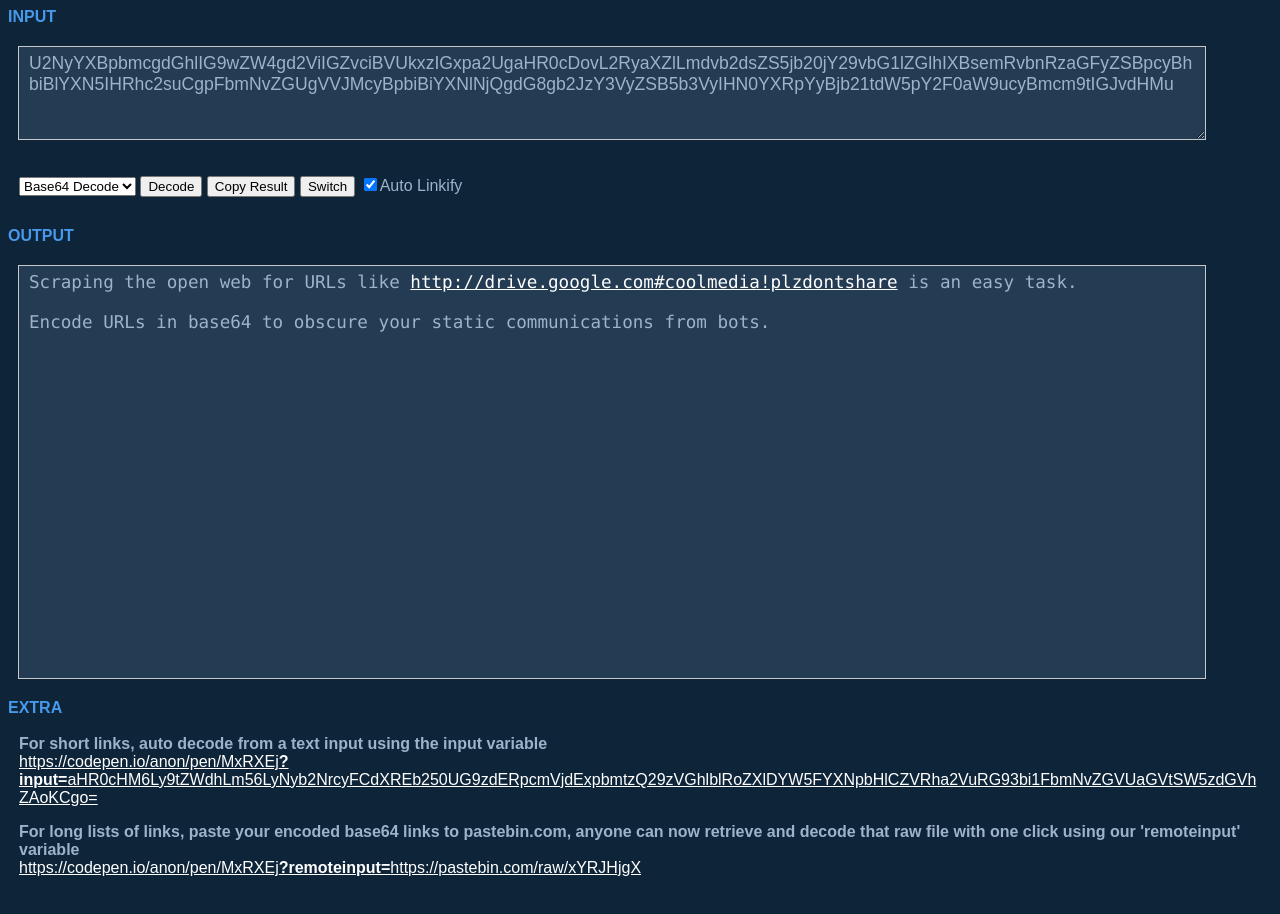
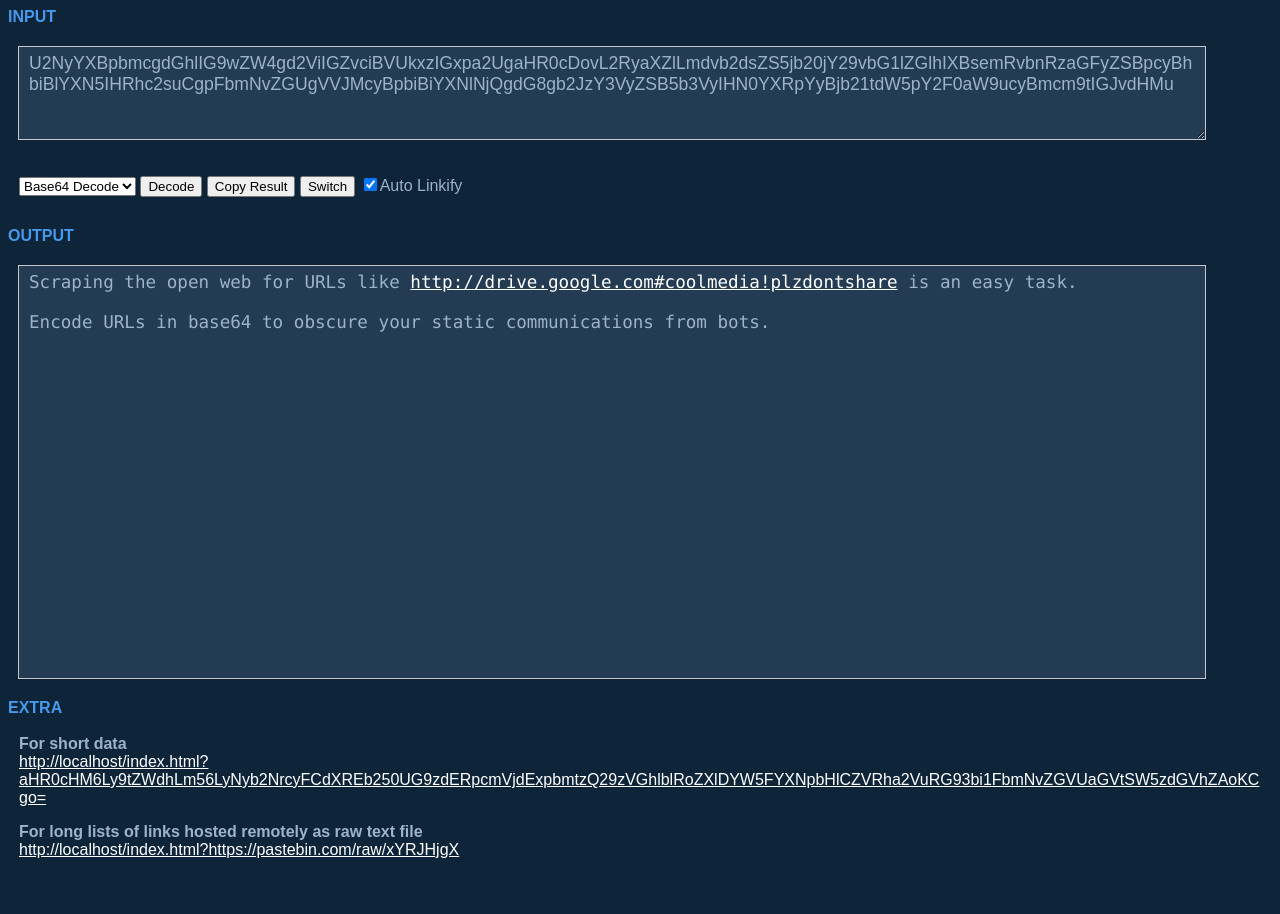
Before and after one commit to jarrodoxical/decode_base64, a plain HTML site: page index.html in a window 1280 px wide. Drawn offline with nearby package versions, Linux system fonts and the light colour scheme.

Commit message:
more dynamic display of links

```diff
--- a/index.html
+++ b/index.html
@@ -33,9 +33,9 @@ U2NyYXBpbmcgdGhlIG9wZW4gd2ViIGZvciBVUkxzIGxpa2UgaHR0cDovL2RyaXZlLmdvb2dsZS5jb20j
 
   <div class="header" style="margin-top:12px;margin-bottom:18px;"><b>EXTRA</b></div>
   <div style="margin:11px;">
-    <p><strong>For short links, auto decode from a text input using the input variable</strong> <br><a href="https://codepen.io/anon/pen/MxRXEj?input=aHR0cHM6Ly9tZWdhLm56LyNyb2NrcyFCdXREb250UG9zdERpcmVjdExpbmtzQ29zVGhlblRoZXlDYW5FYXNpbHlCZVRha2VuRG93bi1FbmNvZGVUaGVtSW5zdGVhZAoKCgo="
+    <p><strong>For short data</strong> <br><a id="std_input" href="https://codepen.io/anon/pen/MxRXEj?input=aHR0cHM6Ly9tZWdhLm56LyNyb2NrcyFCdXREb250UG9zdERpcmVjdExpbmtzQ29zVGhlblRoZXlDYW5FYXNpbHlCZVRha2VuRG93bi1FbmNvZGVUaGVtSW5zdGVhZAoKCgo="
         target="_blank">https://codepen.io/anon/pen/MxRXEj<b>?input=</b>aHR0cHM6Ly9tZWdhLm56LyNyb2NrcyFCdXREb250UG9zdERpcmVjdExpbmtzQ29zVGhlblRoZXlDYW5FYXNpbHlCZVRha2VuRG93bi1FbmNvZGVUaGVtSW5zdGVhZAoKCgo=</a></p>
-    <p><strong>For long lists of links, paste your encoded base64 links to pastebin.com, anyone can now retrieve and decode that raw file with one click using our 'remoteinput' variable<br></strong> <a href="https://codepen.io/anon/pen/MxRXEj?remoteinput=https://pastebin.com/raw/xYRJHjgX" target="_blank">https://codepen.io/anon/pen/MxRXEj<b>?remoteinput=</b>https://pastebin.com/raw/xYRJHjgX</a></p>
+    <p><strong>For long lists of links hosted remotely as raw text file<br></strong> <a id="rmt_input" href="https://codepen.io/anon/pen/MxRXEj?remoteinput=https://pastebin.com/raw/xYRJHjgX" target="_blank">https://codepen.io/anon/pen/MxRXEj<b>?remoteinput=</b>https://pastebin.com/raw/xYRJHjgX</a></p>
 
     <br>
   </div>
--- a/js/index.js
+++ b/js/index.js
@@ -1,6 +1,7 @@
 var textPlaceholder =
   "Type input here, or drag file here for base64 file conversion";
 var filePlaceholder = "Drop file here to convert to Base64 string";
+var host = window.document.URL.toString().split('?')[0];
 
 function getParameterByName(name, url) {
   if (!url) url = window.location.href;
@@ -79,6 +80,14 @@ window.addEventListener("load", function() {
 	//needs a server for path mgmt
 
   }
+
+  //host
+  var hst_str = host+"?"+"aHR0cHM6Ly9tZWdhLm56LyNyb2NrcyFCdXREb250UG9zdERpcmVjdExpbmtzQ29zVGhlblRoZXlDYW5FYXNpbHlCZVRha2VuRG93bi1FbmNvZGVUaGVtSW5zdGVhZAoKCgo="
+  $("#std_input").prop("href", hst_str);
+  $("#std_input").text(hst_str);
+  var hst_str2 = host+"?"+"https://pastebin.com/raw/xYRJHjgX"
+  $("#rmt_input").prop("href", hst_str2);
+  $("#rmt_input").text(hst_str2);
   console.log("All assets are loaded");
   //remoteInput?remoteInput:remoteInput="https://pastebin.com/raw/xYRJHjgX";
   console.log(remoteInput);
```
